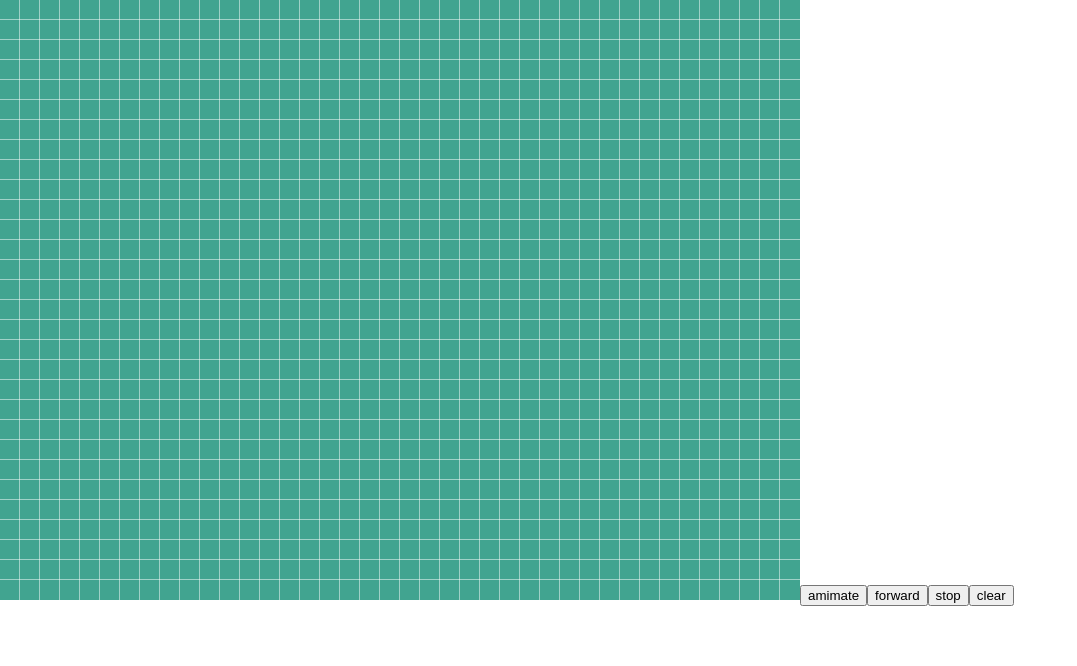
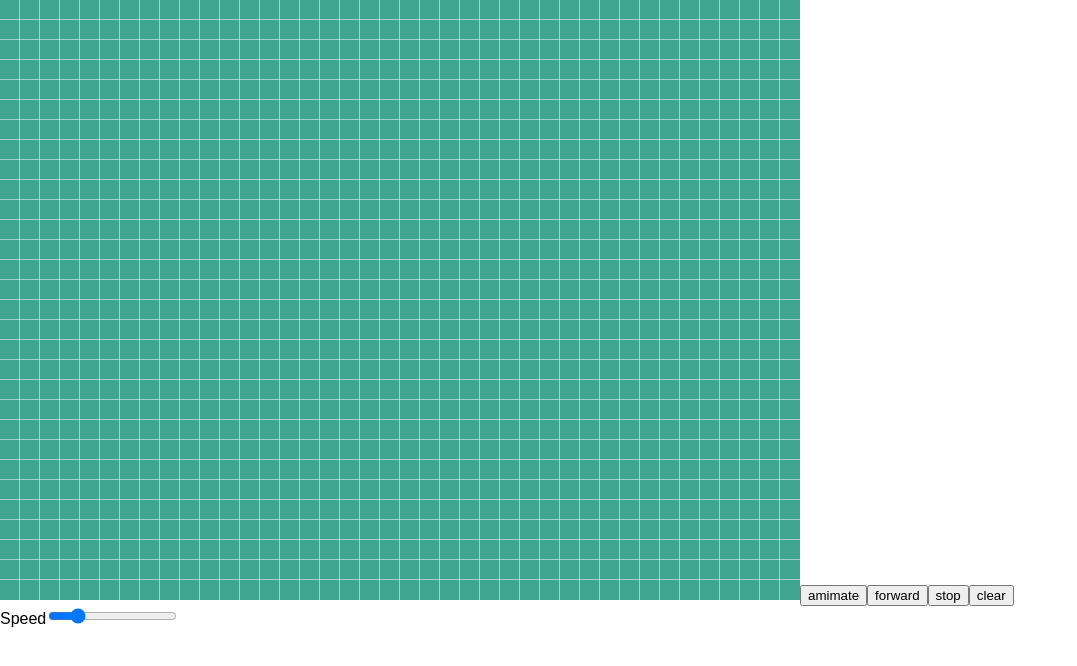
Before and after one commit to amit-haritwal/game_of_life, a React (Create React App) app: page / in a window 1280 px wide. Shown: the top 666 px of the page, without its empty margins (0-1077 px from the left). Built offline with nearby package versions, Linux system fonts and the light colour scheme.

Commit message:
feat: add speed feature

```diff
--- a/src/components/canvas/Canvas.tsx
+++ b/src/components/canvas/Canvas.tsx
@@ -50,6 +50,10 @@ function CanvasComponent() {
     }
   };
 
+  function handleChangeSpeed(event: any) {
+    if (grid) grid.setSpeed = (8000 / parseInt(event.target?.value)) as number;
+  }
+
   return (
     <>
       <StyledCanvas width={800} height={600} ref={canvasRef}></StyledCanvas>
@@ -57,6 +61,17 @@ function CanvasComponent() {
       <button onClick={forwardgrid}>forward</button>
       <button onClick={stopAnimation}>stop</button>
       <button onClick={clearGrid}>clear</button>
+      <div>
+        <label htmlFor="speed">Speed</label>
+        <input
+          type="range"
+          min={1}
+          max={200}
+          onChange={handleChangeSpeed}
+          defaultValue={40}
+          id="speed"
+        />
+      </div>
     </>
   );
 }
--- a/src/components/canvas/helpers.ts
+++ b/src/components/canvas/helpers.ts
@@ -43,6 +43,7 @@ export class Canvas {
   ctx: CanvasRenderingContext2D;
   elemets: Array<Array<Block>> = [];
   isCreated = false;
+  public speed = 200;
   isAnimationRunning: boolean = false;
   constructor(ctx: CanvasRenderingContext2D) {
     if (this.isCreated) {
@@ -66,18 +67,27 @@ export class Canvas {
     const y1: number = Math.floor(y / 20);
     this.elemets[y1][x1].setSelction(this.ctx);
   }
+
   isvalid(r: number, c: number) {
     if (r > 0 && c > 0 && r < 40 && c < 30) return true;
     return false;
   }
 
+  set setSpeed(newSpeed: number) {
+    this.speed = newSpeed;
+    console.log('now speed is ', this.speed);
+  }
+
   startAnimation() {
     const This = this;
     function loop() {
-      This.shuffelGrid();
-      if (This.isAnimationRunning) requestAnimationFrame(loop);
+      setTimeout(() => {
+        This.shuffelGrid();
+        if (This.isAnimationRunning) requestAnimationFrame(loop);
+      }, This.speed);
     }
     this.isAnimationRunning = true;
+
     requestAnimationFrame(loop);
   }
 
```
